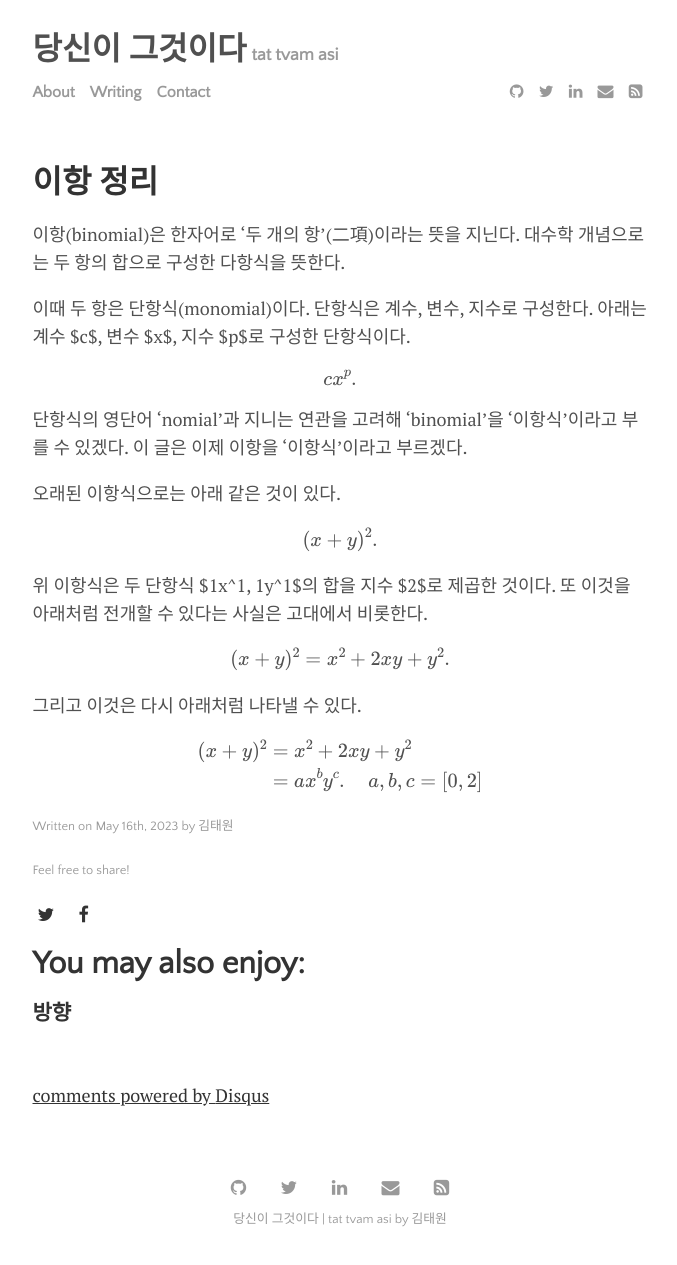
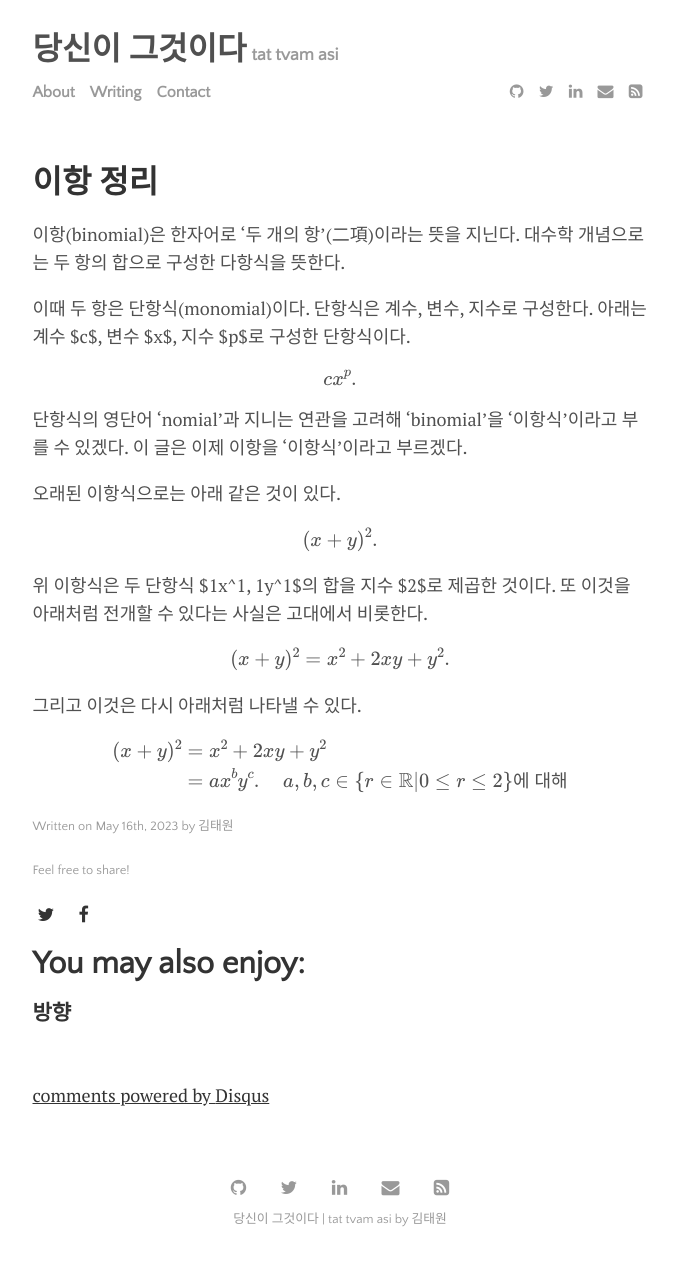
Before and after one commit to pangmoo-KTW/pangmoo-KTW, a Jekyll site: the page built from _posts/2023-05-16-bionomial.md, in a window 1280 px wide. Shown: the whole page, without its empty margins (300-977 px from the left). Built offline with Jekyll 4.4.1, drawn with Linux system fonts in a browser that asks for light colours; formulas are drawn with MathJax 3; comment, search, counter and statistics services are not loaded.

Commit message:
binomial

```diff
--- a/_posts/2023-05-16-bionomial.md
+++ b/_posts/2023-05-16-bionomial.md
@@ -38,6 +38,6 @@ $$
 $$
 \begin{aligned}
 (x+y)^2 &= x^2 + 2xy + y^2 \\
-					 &= ax^by^c. \quad a,b,c = [0,2]
+					 &= ax^by^c. \quad a,b,c\in\{r\in\mathbb{R}|0\leq r\leq2\}\textrm{에 대해}
 \end{aligned}
 $$
```
